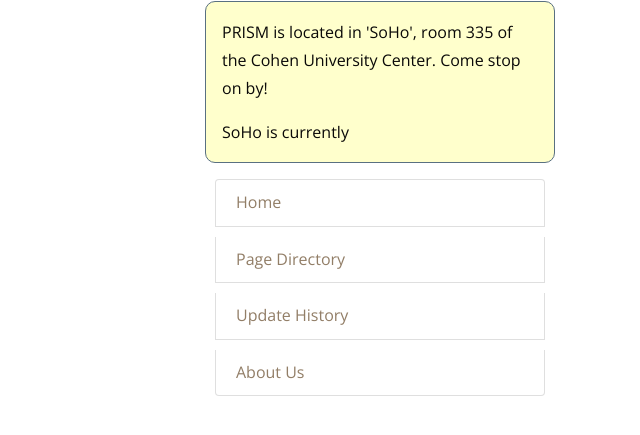
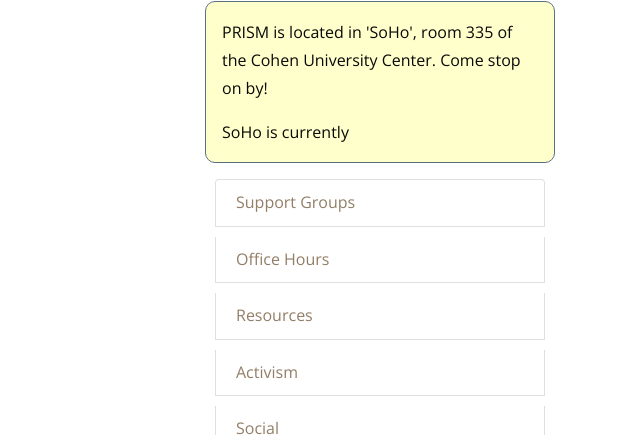
Before and after one commit to CMU-PRISM/website, a Django app: template prism_project/templates/core/index.html in a window 1280 px wide. Shown: the part 423-858 px from the top of the page, without its empty margins (640-1280 px from the left). Before the commit the page ends 819 px from the top, so only its background shows below. Run offline with Django 3.2, Linux system fonts and the light colour scheme; the template is opened without the code that fills it, so the values that code supplies are empty.

Commit message:
Replaced sidenav links

```diff
--- a/prism_project/templates/core/index.html
+++ b/prism_project/templates/core/index.html
@@ -38,16 +38,22 @@
             </div>
             <ul id="sidenav" class="list-group d-none d-md-block">
                 <li class="list-group-item">
-                    <a href="/">Home</a>
+                    <a href="/pages/support">Support Groups</a>
                 </li>
                 <li class="list-group-item">
-                    <a href="{% url 'pages-index' %}">Page Directory</a>
+                    <a href="/pages/office-hours">Office Hours</a>
+                </li>
+                <li class="list-group-item">
+                    <a href="/pages/resources">Resources</a>
+                </li>
+                <li class="list-group-item">
+                    <a href="/pages/activism">Activism</a>
+                </li>
+                <li class="list-group-item">
+                    <a href="/pages/social">Social</a>
                 </li>
                 <li class="list-group-item">
                     <a href="{% url 'updates-index' %}">Update History</a>
-                </li>
-                <li class="list-group-item">
-                    <a href="/pages/about">About Us</a>
                 </li>
             </ul> <!-- End sidenav-->
         </div> <!-- End column -->
```
